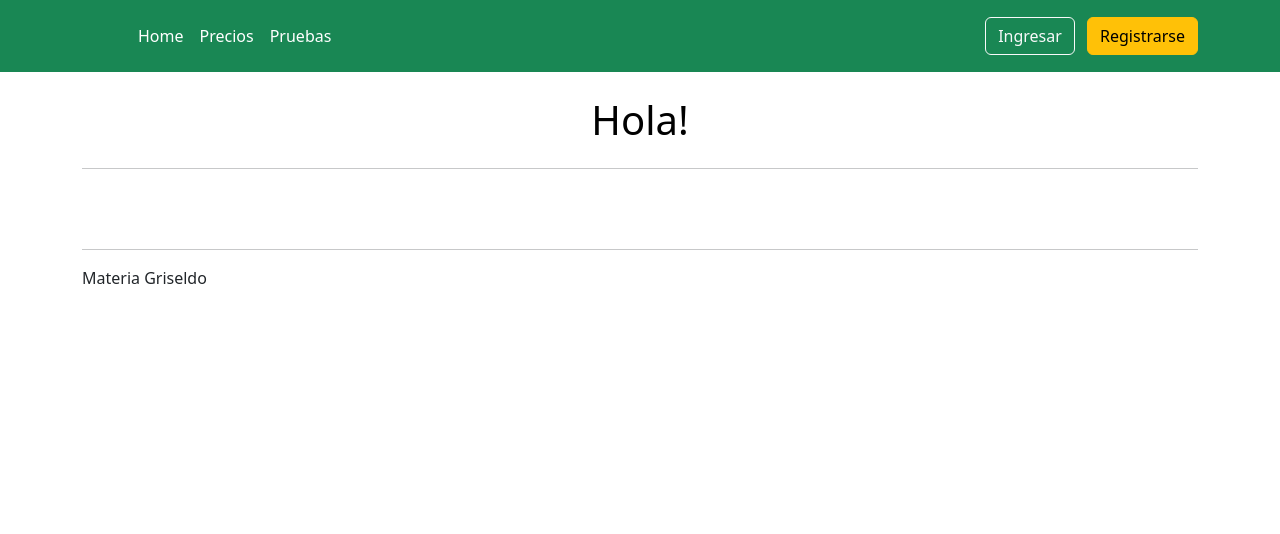
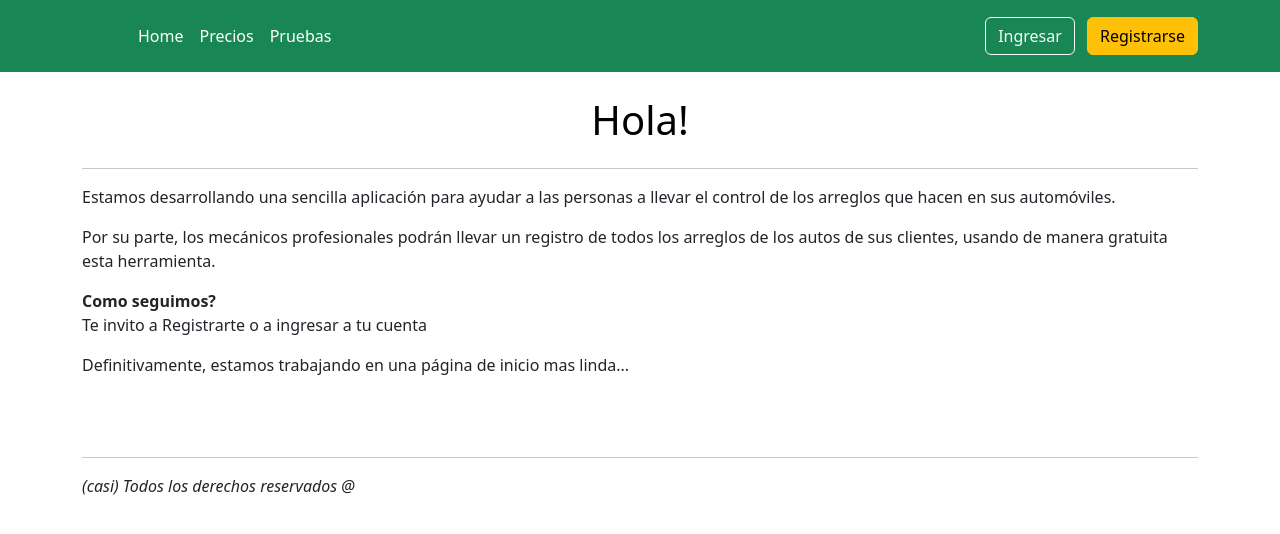
Before and after one commit to d75324/autocare2, a Django app: page / in a window 1280 px wide. Shown: the top 534 px of the page. Run offline with Django 5.2, Linux system fonts and the light colour scheme.

Commit message:
cambios en home

```diff
--- a/mysite_box/templates/cars.html
+++ b/mysite_box/templates/cars.html
@@ -2,7 +2,8 @@
 
     {% block content %}
     <div class="container my-4">
-        <h1 class="text-center">Mis Autos</h1><br><hr>
+        <h1 class="text-center">Mis Autos</h1><br>
+        <p><i>Aque tenemos pendiente un poco de Crispy Forms</i><br>Pero lo importante es que el formulario funciona.</p><hr>
 
 <!-- vehicle_form.html  -->
     <h2>Crear Vehículo</h2>
--- a/mysite_box/templates/footer.html
+++ b/mysite_box/templates/footer.html
@@ -2,5 +2,5 @@
 
 <div class="container">
     <hr>
-    <p>Materia Griseldo</p>
+    <p><i>(casi) Todos los derechos reservados @</i></p>
 </div>
--- a/mysite_box/templates/home.html
+++ b/mysite_box/templates/home.html
@@ -7,8 +7,11 @@
         <h5 class="display-6 fw-normal text-body-emphasis text-center">Hola!</h5>
     </div>
 <hr>
-<p><strong>{{ user.username }}</strong></p>
-
+<p>Estamos desarrollando una sencilla aplicación para ayudar a las personas a llevar el control de los arreglos que hacen en sus automóviles.</p>
+<p>Por su parte, los mecánicos profesionales podrán llevar un registro de todos los arreglos de los autos de sus clientes, usando de manera gratuita esta herramienta.</p>
+<strong>Como seguimos?</strong><br>
+<p>Te invito a Registrarte o a ingresar a tu cuenta</p>
+<p>Definitivamente, estamos trabajando en una página de inicio mas linda...</p>
 
     <!-- todo termina aqui! -->
     {% endblock %}
```
Also changed, not shown: mysite_box/db.sqlite3.
